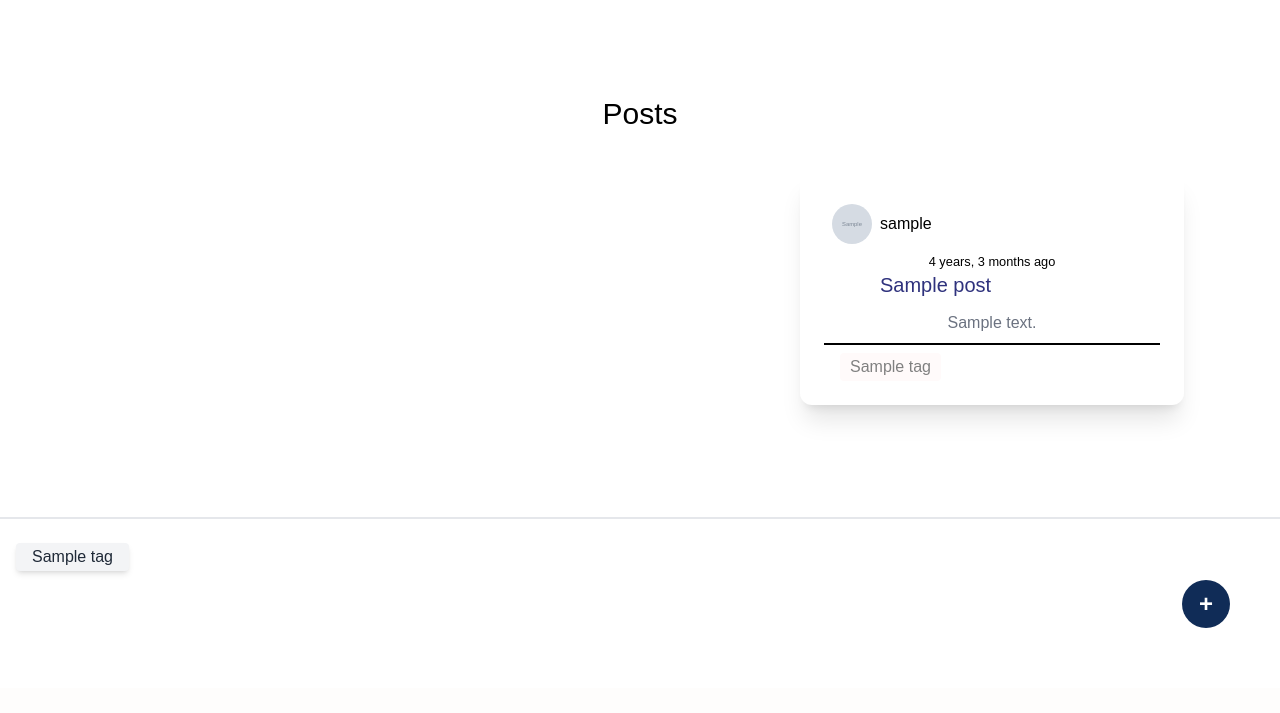
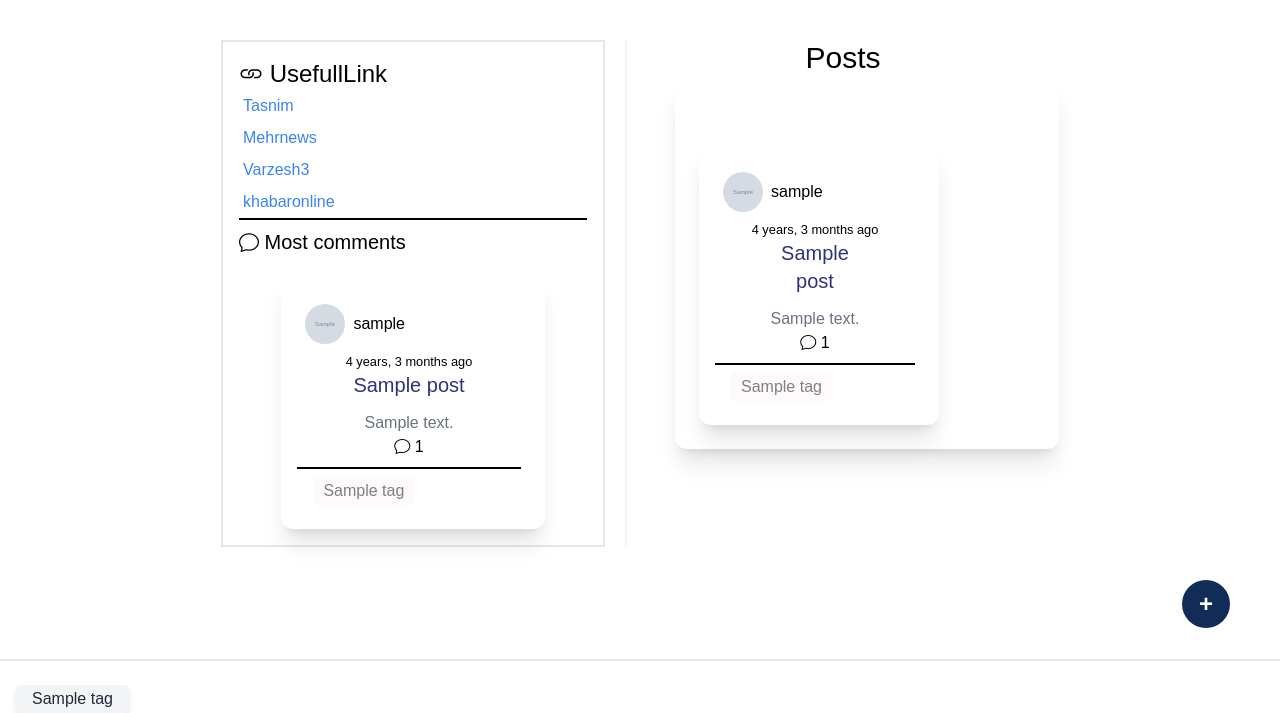
Before and after one commit to parsa-black/Blogging-Platform, a Django app: page / in a window 1280 px wide. Shown: the part 112-825 px from the top of the page. Before the commit the page ends 740 px from the top, so only its background shows below. Run offline with Django 5.2, Linux system fonts and the light colour scheme; tables that the repository leaves empty hold one stand-in row (values such as "Sample post"); grey boxes marked "Sample" are stand-in pictures; some libraries are stand-ins or nearby versions.

Commit message:
show comment count

```diff
--- a/MySite/blog/models.py
+++ b/MySite/blog/models.py
@@ -88,6 +88,10 @@ class Post(models.Model):
     def __str__(self):
         return self.title
 
+    def get_comment_count(self):
+        # Return the number of comments for this post
+        return Comment.objects.filter(root_post=self).count()
+
 
 class Comment(models.Model):
     content = models.TextField()
--- a/MySite/blog/templates/PostSingle.html
+++ b/MySite/blog/templates/PostSingle.html
@@ -18,7 +18,7 @@
     <style>
       .custom-bg-color:hover {
     background-color: #102c57f6;
-  }
+    }
     </style>
     <title>Post</title>
 </head>
@@ -217,7 +217,7 @@
               </form>
                   {% if comments %}
                     {% for comment in comments %}
-                      <article class="p-6 text-base bg-white rounded-lg dark:bg-gray-900">
+                      <article class="mt-6 p-6 text-base bg-white rounded-lg dark:bg-gray-900">
                           <footer class="flex justify-between items-center mb-2">
                               <a href="{% url 'profile-page' username=comment.author %}">
                                   <div class="flex items-center">
--- a/MySite/blog/templates/TimeLine.html
+++ b/MySite/blog/templates/TimeLine.html
@@ -24,7 +24,7 @@
 
   </head>
   <body>
-  <button> <i class="flex justify-center items-center" style="
+  <button class="flex justify-center items-center"> <i  style="
   position: fixed;
 bottom: 50px;
 right: 50%;
@@ -170,15 +170,28 @@ border-radius: 50%;" id="button" class="bi bi-arrow-up "></i></button>
     </div>
       <!-- All-In-One Cloud Software. -->
       <section id="post">
-        <div data-aos="flip-up" class="max-w-xl mx-auto text-center mt-24">
-          <h1 class="text-3xl">Posts</h1>
+
+      </section>
+      <section>
+        <div class="flex flex-row justify-center md:gap-5 mt-10 max-md:flex-col">
+          <div class="p-4 border-2  w-full max-w-96  h-fit md:none">
+            <div class="flex flex-col">
+              <div class="UsefullLink border-b-2 border-black">
+                <h4 class="text-2xl "> <i class="bi bi-link"></i> UsefullLink</h4>
+                <ul class="flex flex-col">
+                  <a class="text-blue-500 p-1" href="https://www.tasnimnews.com/"><li>Tasnim</li></a>
+                  <a class="text-blue-500 p-1" href="https://www.mehrnews.com/"><li>Mehrnews</li></a>
+                  <a class="text-blue-500 p-1" href="https://www.varzesh3.com/"><li>Varzesh3</li></a>
+                  <a class="text-blue-500 p-1" href="https://www.khabaronline.ir/"><li>khabaronline</li></a>
+                </ul>
               </div>
-      {% for post in posts %}
-        <!-- card -->
-        <div class="flex flex-row justify-end mr-24 item-center mt-10">
+              <div class="mt-2">
+                <h4 class="text-xl "><i class="bi bi-chat"></i> Most comments</h4>
+                    <div class="flex justify-center flex-col items-center">
+                  {% for post in top_posts %}
                         <div
                             data-aos="fade-up"
-            class="bg-white shadow-xl w-96 p-6 text-center rounded-xl h-fit"
+                            class="bg-white shadow-xl pl-4 w-fit mt-4 p-6 text-center rounded-xl h-fit"
                           >
                             <div
                             style="border-color: #102C57;"
@@ -204,9 +217,80 @@ border-radius: 50%;" id="button" class="bi bi-arrow-up "></i></button>
 
                             <p class="px-4 text-gray-500">
                               <a href="{% url 'post-single' post_id=post.id %}">
-                  {{ post.content|safe|truncatechars:80 }}
+                                  {{ post.content|safe|truncatechars:150 }}
                               </a>
                             </p>
+                            <div class="items-start">
+                              <i class="bi bi-chat"></i>
+                                  {{ post.get_comment_count }}
+                              </div>
+                            <ul
+                              class="flex justify-start flex-wrap items-start mt-2 border-t-2 border-black"
+                            >
+                                {% for tag in post.tags.all %}
+                              <li>
+                                <a
+                                        style="background-color: snow ;color: gray"
+                                  href="{% url 'search' %}?query={{ tag.name }}"
+                                  class="tag-class flex justify-center hover:scale-110 mt-2 mx-4 duration-300  hover:text-white bg-white-100 text-gray-800 text-2xs font-medium relative px-2.5 py-0.5 rounded dark:bg-gray-700 dark:text-gray-300"
+                                  >{{ tag.name }}</a
+                                >
+                              </li>
+                            {% endfor %}
+                            <li> </li>
+
+                            </ul>
+                          </div>
+                      {% endfor %}
+                    </div>
+                  </div>
+                </div>
+              </div>
+             <div class="border-l-2 border-gray-100 max-md:border-t-2 max-md:mt-8">
+                  <h1 class="text-3xl flex justify-center ">Posts</h1>
+              <div
+                data-aos="fade-up"
+                class="w-full max-w-96 sm:w-46 bg-white shadow-xl p-6 text-center rounded-xl h-fit ml-12 max-md "
+              >
+
+            <!-- card -->
+            {% for post in posts %}
+            <div class="flex flex-row justify-center items-center mr-24 item-end mt-10">
+              <div
+                data-aos="fade-up"
+                class="bg-white shadow-xl pl-4 w-fit p-6 text-center rounded-xl h-fit"
+              >
+                <div
+                style="border-color: #102C57;"
+                  class="w-fit inline flex flex-row justify-center items-center rounded-xl hover:border-2 transition ease-in-out delay-150"
+                >
+                  <a href="{% url 'profile-page' username=post.author %}" class="li-class px-2 py-2 w-fit h-fit">
+                    <img
+                      class="w-10 h-10 rounded-full"
+                      src="../../media/{{ post.author.image }}"
+                      alt="Rounded avatar"
+                    />
+                  </a>
+                  <div class="w-fit inline pr-1">
+                    <a href="{% url 'profile-page' username=post.author.user.username %}" class="inline"> {{ post.author }} </a>
+                  </div>
+                </div>
+                <small class="inline text-right">{{ post.pub_date|timesince }} ago</small>
+                <div class="flex justify-start items-start">
+                  <h1 class="font-medium text-xl pb-3 pt-0 lg:px-14 text-darken">
+                      {{ post.title }}
+                  </h1>
+                </div>
+
+                <p class="px-4 text-gray-500">
+                  <a href="{% url 'post-single' post_id=post.id %}">
+                      {{ post.content|safe|truncatechars:150 }}
+                  </a>
+                </p>
+              <div class="items-start">
+              <i class="bi bi-chat"></i>
+                  {{ post.get_comment_count }}
+              </div>
                 <ul
                   class="flex justify-start flex-wrap items-start mt-2 border-t-2 border-black"
                 >
@@ -226,6 +310,8 @@ border-radius: 50%;" id="button" class="bi bi-arrow-up "></i></button>
               </div>
             </div>
             {% endfor %}
+              </div>
+            </div>
           </section>
           <section id="Tags">
             <div class="mt-28 border-t-2 flex flex-row justify-start items-center flex-wrap">
--- a/MySite/blog/views.py
+++ b/MySite/blog/views.py
@@ -1,5 +1,5 @@
 from django.contrib.auth.decorators import login_required
-from django.db.models import Q
+from django.db.models import Q, Count
 from django.shortcuts import render, redirect, get_object_or_404
 from django.http import JsonResponse
 from django.db import transaction
@@ -15,12 +15,21 @@ import sweetify
 
 def TimeLine(request):
     posts = models.Post.objects.order_by('-pub_date').select_related('author').all
+    top_posts = (
+        models.Post.objects
+        .annotate(comment_count=Count('post'))  # 'post' is the related_name for comments in Post
+        .order_by('-comment_count')  # Sort by comment count in descending order
+        [:5]  # Limit to top 5
+    )
+    for post in top_posts:
+        print(f"Title: {post.title}, Comment Count: {post.comment_count}")
     profile = None
     if request.user.is_authenticated:
         # Only get profile if the user is authenticated
         profile = get_object_or_404(models.ProfileUser, user_id=request.user.id)
     tags = models.Tag.objects.all()
-    return render(request, 'TimeLine.html', {'posts': posts, 'tags': tags, 'profile': profile})
+    return render(request, 'TimeLine.html', {'posts': posts, 'tags': tags,
+                                             'profile': profile, 'top_posts': top_posts})
 
 
 def post_single(request, post_id):
--- a/MySite/static/css/post.css
+++ b/MySite/static/css/post.css
@@ -17,7 +17,7 @@ body {
 .text-yellow-500 {
     color: #F48C06;
 }
-    button-post:hover{
+#button-post:hover{
         color: aqua;
 
 }
```
Lines whose indentation alone changed are shown as unchanged.
